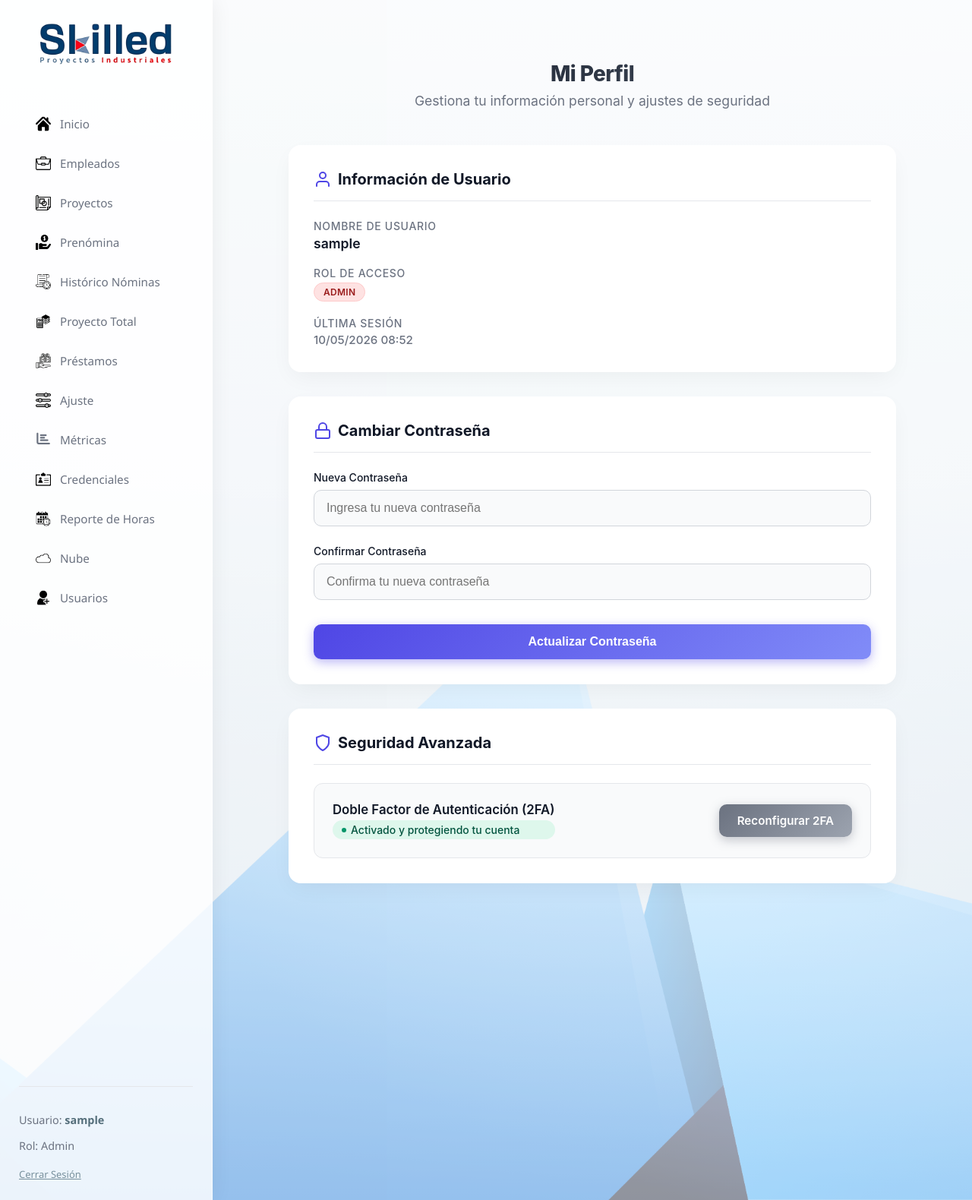
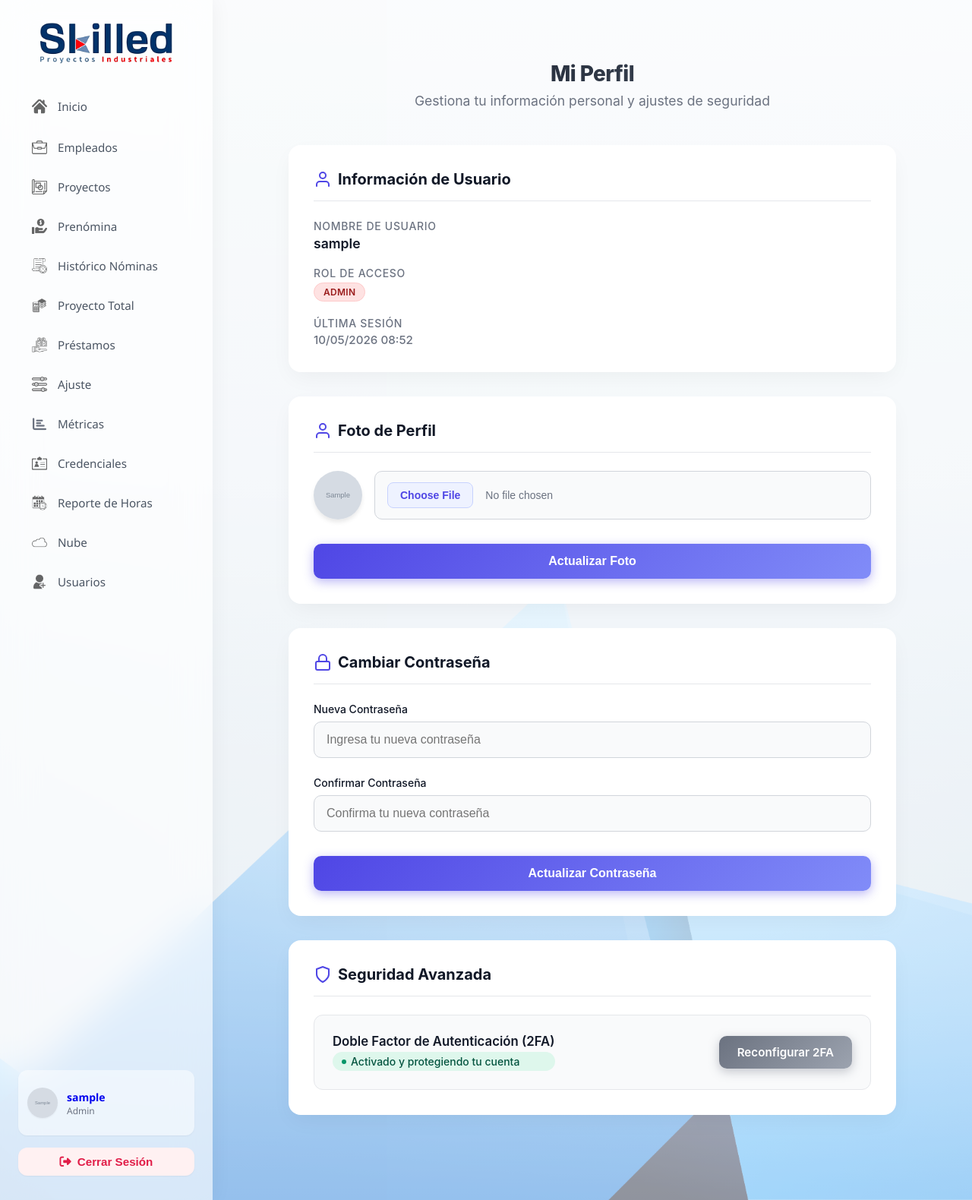
Before and after one commit to Danielnvcd/Skilled-api, a Flask app: page /profile in a window 1280 px wide. Shown: the whole page at 76% size. Run offline with Flask 3, Linux system fonts and the light colour scheme; the visitor is signed in with stand-in values (Sample User, id 1); tables that the repository leaves empty hold one stand-in row (values such as "Sample post"); grey boxes marked "Sample" are stand-in pictures; some libraries are stand-ins or nearby versions.

Commit message:
mejoras de diseño

```diff
--- a/app/routes/auth.py
+++ b/app/routes/auth.py
@@ -25,15 +25,44 @@ def profile():
         new_password = request.form.get('new_password')
         confirm_password = request.form.get('confirm_password')
 
-        if new_password != confirm_password:
-            flash('Las contraseñas no coinciden.', 'danger')
-        elif not is_strong_password(new_password):
-            flash('La nueva contraseña es demasiado débil (usa mayúsculas, minúsculas, números y símbolos).', 'danger')
-        else:
-            user.password_hash = generate_password_hash(new_password)
-            db.session.commit()
-            flash('Contraseña actualizada correctamente.', 'success')
-            log_action(f"Contraseña actualizada para {user.username}")
+        if new_password:
+            if new_password != confirm_password:
+                flash('Las contraseñas no coinciden.', 'danger')
+            elif not is_strong_password(new_password):
+                flash('La nueva contraseña es demasiado débil (usa mayúsculas, minúsculas, números y símbolos).', 'danger')
+            else:
+                user.password_hash = generate_password_hash(new_password)
+                db.session.commit()
+                flash('Contraseña actualizada correctamente.', 'success')
+                log_action(f"Contraseña actualizada para {user.username}")
+
+    if request.method == 'POST':
+        profile_pic = request.files.get('profile_pic')
+        if profile_pic and profile_pic.filename != '':
+            from werkzeug.utils import secure_filename
+            from app.utils import allowed_image_file
+            import os, uuid
+            if allowed_image_file(profile_pic):
+                ext = profile_pic.filename.rsplit('.', 1)[-1].lower() if '.' in profile_pic.filename else ''
+                filename = secure_filename(profile_pic.filename)
+                unique_filename = f"profile_{user.id}_{uuid.uuid4().hex[:8]}.{ext}"
+                upload_path = os.path.join(current_app.config['UPLOAD_FOLDER'], unique_filename)
+                profile_pic.save(upload_path)
+
+                if user.profile_pic and user.profile_pic != 'default.png':
+                    old_pic_path = os.path.join(current_app.config['UPLOAD_FOLDER'], user.profile_pic)
+                    if os.path.exists(old_pic_path):
+                        try:
+                            os.remove(old_pic_path)
+                        except Exception as e:
+                            current_app.logger.warning(f"No se pudo eliminar foto antigua: {e}")
+
+                user.profile_pic = unique_filename
+                db.session.commit()
+                flash('Foto de perfil actualizada correctamente.', 'success')
+                log_action(f"Foto de perfil actualizada para {user.username}")
+            else:
+                flash('Foto rechazada: solo se permiten imágenes JPG o PNG reales.', 'warning')
 
     return render_template('profile.html', user=user)
 
--- /dev/null
+++ b/static/js/tailwind-config.js
@@ -0,0 +1,8 @@
+tailwind.config = {
+    corePlugins: { preflight: false },
+    theme: {
+        extend: {
+            colors: { primary: '#3b82f6' }
+        }
+    }
+};
--- a/templates/base.html
+++ b/templates/base.html
@@ -8,6 +8,8 @@
     <link rel="icon" href="{{ url_for('static', filename='icono.ico') }}" type="image/x-icon">
     <link rel="stylesheet" href="https://cdnjs.cloudflare.com/ajax/libs/font-awesome/6.4.0/css/all.min.css">
     <link rel="stylesheet" href="{{ url_for('static', filename='css/base.css') }}?v=2">
+    <script src="https://cdn.tailwindcss.com"></script>
+    <script src="{{ url_for('static', filename='js/tailwind-config.js') }}"></script>
     <style>
         body {
             background: linear-gradient(180deg, rgba(255, 255, 255, 0.95) 0%, rgba(255, 255, 255, 0.85) 40%, rgba(255, 255, 255, 0.4) 100%),
@@ -17,98 +19,107 @@
             background-repeat: no-repeat;
             background-attachment: fixed;
         }
+
+        .custom-scrollbar::-webkit-scrollbar {
+            width: 4px;
+        }
+
+        .custom-scrollbar::-webkit-scrollbar-track {
+            background: transparent;
+        }
+
+        .custom-scrollbar::-webkit-scrollbar-thumb {
+            background: rgba(100, 116, 139, 0.2);
+            border-radius: 4px;
+        }
+
+        .custom-scrollbar::-webkit-scrollbar-thumb:hover {
+            background: rgba(100, 116, 139, 0.4);
+        }
     </style>
     {% block head %}{% endblock %}
 </head>
 
 <body>
-    <div class="sidebar">
-        <div class="logo">
+    {% macro menu_link(endpoint, is_url, icon_filename, text, is_fas=false) %}
+    {% set url = endpoint if is_url else url_for(endpoint) %}
+    {% set is_active = (request.endpoint == endpoint) if not is_url else false %}
+    <a href="{{ url }}" {% if is_url %}target="_blank" {% endif %}
+        class="group flex items-center px-4 py-3 mb-1.5 rounded-xl text-[0.95rem] font-medium transition-all duration-300 no-underline
+              {{ 'bg-gradient-to-r from-blue-100/70 to-transparent border-l-4 border-blue-500 text-gray-800 shadow-[2px_0_10px_rgba(59,130,246,0.05)]' if is_active else 'text-gray-600 hover:bg-gray-50/80 hover:text-gray-800 border-l-4 border-transparent' }}"
+        {% if is_active %}data-active="true" {% endif %}>
+
+        <div class="flex items-center justify-center w-6 h-6 mr-3 transition-all duration-300">
+            {% if is_fas %}
+            <i class="{{ icon_filename }} text-lg transition-transform duration-300 group-hover:scale-110
+                           {{ 'text-gray-800' if is_active else 'text-gray-500 group-hover:text-gray-700' }}"></i>
+            {% else %}
+            <img src="{{ url_for('static', filename=icon_filename) }}" class="w-5 h-5 object-contain transition-transform duration-300 group-hover:scale-110
+                            {{ 'brightness-0 opacity-90' if is_active else 'opacity-60 group-hover:opacity-80' }}"
+                alt="{{ text }}">
+            {% endif %}
+        </div>
+        <span>{{ text }}</span>
+    </a>
+    {% endmacro %}
+    <div
+        class="w-[280px] bg-white/70 backdrop-blur-xl border-r border-white/50 shadow-[4px_0_24px_rgba(0,0,0,0.04)] flex flex-col p-6 shrink-0 z-10 h-full relative overflow-x-hidden">
+        <div class="text-center mb-8 flex justify-center">
             <img src="{{ url_for('static', filename='imagenes/skilled (1).png') }}" alt="Skilled"
-                style="width: 180px; height: 60px; object-fit: contain; mix-blend-mode: multiply; filter: contrast(1.1); margin-bottom: 10px;">
+                class="w-[180px] h-[60px] object-contain mix-blend-multiply contrast-125 transition-transform duration-300 hover:scale-105">
         </div>
-        <nav class="menu">
+        <nav id="sidebar-menu"
+            class="flex-1 overflow-y-auto overflow-x-hidden mb-4 pr-1 space-y-1 custom-scrollbar relative">
             {% if session.get('role') != 'coordinador' %}
-            <a href="{{ url_for('main.home') }}" class="{{ 'active' if request.endpoint == 'main.home' }}">
-                <img src="{{ url_for('static', filename='iconos/inicio.png') }}" class="menu-icon" alt="Inicio"> Inicio
-            </a>
-            <!-- Add more links here later -->
-            <a href="{{ url_for('trabajadores.index') }}"
-                class="{{ 'active' if request.endpoint == 'trabajadores.index' }}">
-                <img src="{{ url_for('static', filename='iconos/trabajadores.png') }}" class="menu-icon"
-                    alt="Empleados"> Empleados
-            </a>
-            <a href="{{ url_for('proyectos.index') }}" class="{{ 'active' if request.endpoint == 'proyectos.index' }}">
-                <img src="{{ url_for('static', filename='iconos/proyectos.png') }}" class="menu-icon" alt="Proyectos">
-                Proyectos
-            </a>
+            {{ menu_link('main.home', false, 'iconos/inicio.png', 'Inicio') }}
+            {{ menu_link('trabajadores.index', false, 'iconos/trabajadores.png', 'Empleados') }}
+            {{ menu_link('proyectos.index', false, 'iconos/proyectos.png', 'Proyectos') }}
+            {{ menu_link('prenomina.index', false, 'iconos/prenomina.png', 'Prenómina') }}
+            {{ menu_link('historico.index', false, 'iconos/nominaglobal.png', 'Histórico Nóminas') }}
+            {{ menu_link('proyecto_total.index', false, 'iconos/proyecto total.png', 'Proyecto Total') }}
+            {{ menu_link('prestamos.index', false, 'iconos/prestamos.png', 'Préstamos') }}
+            {{ menu_link('ajustes.index', false, 'iconos/ajuste.png', 'Ajuste') }}
+            {{ menu_link('metricas.index', false, 'fas fa-chart-bar', 'Métricas', true) }}
+            {% endif %}
 
-            <a href="{{ url_for('prenomina.index') }}" class="{{ 'active' if request.endpoint == 'prenomina.index' }}">
-                <img src="{{ url_for('static', filename='iconos/prenomina.png') }}" class="menu-icon" alt="Prenómina">
-                Prenómina
-            </a>
-            <a href="{{ url_for('historico.index') }}" class="{{ 'active' if request.endpoint == 'historico.index' }}">
-                <img src="{{ url_for('static', filename='iconos/nominaglobal.png') }}" class="menu-icon"
-                    alt="Nóminas Globales">
-                Histórico Nóminas
-            </a>
-            <a href="{{ url_for('proyecto_total.index') }}"
-                class="{{ 'active' if request.endpoint == 'proyecto_total.index' }}">
-                <img src="{{ url_for('static', filename='iconos/proyecto total.png') }}" class="menu-icon"
-                    alt="Proyecto Total">
-                Proyecto Total
-            </a>
-            <a href="{{ url_for('prestamos.index') }}" class="{{ 'active' if request.endpoint == 'prestamos.index' }}">
-                <img src="{{ url_for('static', filename='iconos/prestamos.png') }}" class="menu-icon" alt="Préstamos">
-                Préstamos
-            </a>
-            <a href="{{ url_for('ajustes.index') }}" class="{{ 'active' if request.endpoint == 'ajustes.index' }}">
-                <img src="{{ url_for('static', filename='iconos/ajuste.png') }}" class="menu-icon" alt="Ajuste">
-                Ajuste
-            </a>
-            <a href="{{ url_for('metricas.index') }}" class="{{ 'active' if request.endpoint == 'metricas.index' }}">
-                <i class="fas fa-chart-bar"
-                    style="width: 20px; height: 20px; margin-right: 12px; font-size: 1.1rem; color: #6b7280; text-align: center;"></i>
-                Métricas
-            </a>
+            {{ menu_link('main.credenciales', false, 'iconos/credenciales.png', 'Credenciales') }}
+            {{ menu_link('horas.index', false, 'iconos/horario.png', 'Reporte de Horas') }}
+            {{ menu_link('https://nube.skilledmx.cloud', true, 'iconos/nube.png', 'Nube') }}
+
+            {% if session.get('role') == 'coordinador' %}
+            {{ menu_link('ficha.index', false, 'iconos/ficha tecnica.png', 'Ficha Técnica') }}
             {% endif %}
-            <a href="{{ url_for('main.credenciales') }}"
-                class="{{ 'active' if request.endpoint == 'main.credenciales' }}">
-                <img src="{{ url_for('static', filename='iconos/credenciales.png') }}" class="menu-icon"
-                    alt="Credenciales"> Credenciales
-            </a>
-            <a href="{{ url_for('horas.index') }}" class="{{ 'active' if request.endpoint == 'horas.index' }}">
-                <img src="{{ url_for('static', filename='iconos/horario.png') }}" class="menu-icon" alt="Coordinadores">
-                Reporte de Horas
-            </a>
-            <a href="https://nube.skilledmx.cloud" target="_blank">
-                <img src="{{ url_for('static', filename='iconos/nube.png') }}" class="menu-icon" alt="Nube">
-                Nube
-            </a>
-            {% if session.get('role') == 'coordinador' %}
-            <a href="{{ url_for('ficha.index') }}" class="{{ 'active' if request.endpoint == 'ficha.index' }}">
-                <img src="{{ url_for('static', filename='iconos/ficha tecnica.png') }}" class="menu-icon"
-                    alt="Ficha Técnica">
-                Ficha Técnica
-            </a>
-            {% endif %}
+
             {% if session.get('role') == 'admin' %}
-            <a href="{{ url_for('users.list_users') }}"
-                class="{{ 'active' if request.endpoint == 'users.list_users' }}">
-                <img src="{{ url_for('static', filename='iconos/usuario.png') }}" class="menu-icon" alt="Usuarios">
-                Usuarios
-            </a>
+            {{ menu_link('users.list_users', false, 'iconos/usuario.png', 'Usuarios') }}
             {% endif %}
         </nav>
-        <div class="user-info">
-            <p>Usuario: <a href="{{ url_for('auth.profile') }}"
-                    style="color: #546e7a; text-decoration: none; font-weight: bold;">{{ session.get('user', 'Invitado')
-                    }}</a></p>
-            <p>Rol: <span style="text-transform: capitalize;">{{ session.get('role', 'Ninguno') }}</span></p>
 
-            <form method="POST" action="{{ url_for('auth.logout') }}">
+        <div class="mt-auto pt-6 border-t border-gray-200/60 pb-2">
+            <div class="flex items-center space-x-3 mb-4 bg-white/50 p-3 rounded-xl border border-white shadow-sm">
+                {% if current_user and current_user.profile_pic and current_user.profile_pic != 'default.png' %}
+                <img src="{{ url_for('users.serve_profile_pic', filename=current_user.profile_pic) }}" alt="Foto de perfil" class="w-10 h-10 rounded-full object-cover shrink-0 shadow-sm border border-gray-200">
+                {% else %}
+                <div class="w-10 h-10 rounded-full bg-gradient-to-tr from-blue-600 to-indigo-600 text-white flex items-center justify-center font-bold text-lg shadow-md shadow-blue-500/20 shrink-0">
+                    {{ session.get('user', 'I')[:1] | upper }}
+                </div>
+                {% endif %}
+                <div class="overflow-hidden">
+                    <p class="text-sm font-bold text-gray-800 truncate mb-0"><a href="{{ url_for('auth.profile') }}"
+                            class="hover:text-blue-600 transition-colors no-underline">{{ session.get('user',
+                            'Invitado') }}</a></p>
+                    <p class="text-xs text-gray-500 font-medium capitalize truncate mt-0">{{ session.get('role',
+                        'Ninguno') }}</p>
+                </div>
+            </div>
+
+            <form method="POST" action="{{ url_for('auth.logout') }}" class="w-full">
                 <input type="hidden" name="csrf_token" value="{{ csrf_token() }}">
-                <button type="submit" class="btn-logout">Cerrar Sesión</button>
+                <button type="submit"
+                    class="group w-full flex items-center justify-center space-x-2 px-4 py-2.5 bg-rose-50 hover:bg-rose-100/80 text-rose-600 hover:text-rose-700 rounded-xl font-bold text-[0.95rem] transition-all duration-300 border-none shadow-sm hover:shadow-md hover:-translate-y-0.5">
+                    <i class="fas fa-sign-out-alt"></i>
+                    <span>Cerrar Sesión</span>
+                </button>
             </form>
         </div>
     </div>
@@ -128,7 +139,7 @@
     </div>
 
     <script src="{{ url_for('static', filename='js/no_dblclick.js') }}"></script>
-    <script src="{{ url_for('static', filename='js/session_interceptor.js') }}?v=1"></script>
+    <script src="{{ url_for('static', filename='js/session_interceptor.js') }}?v=3"></script>
     {% block scripts %}{% endblock %}
 </body>
 
--- a/templates/profile.html
+++ b/templates/profile.html
@@ -36,6 +36,42 @@
                 </span>
             </div>
         </div>
+    </div>
+
+    <div class="profile-card">
+        <h3 class="card-title">
+            <svg width="24" height="24" viewBox="0 0 24 24" fill="none" stroke="currentColor" stroke-width="2" stroke-linecap="round" stroke-linejoin="round">
+                <path d="M20 21v-2a4 4 0 0 0-4-4H8a4 4 0 0 0-4 4v2"></path>
+                <circle cx="12" cy="7" r="4"></circle>
+            </svg>
+            Foto de Perfil
+        </h3>
+        <form method="POST" action="{{ url_for('auth.profile') }}" enctype="multipart/form-data">
+            <input type="hidden" name="csrf_token" value="{{ csrf_token() }}">
+            <div class="form-group" style="display: flex; align-items: center; margin-bottom: 1.5rem; gap: 1rem;">
+                {% if user.profile_pic and user.profile_pic != 'default.png' %}
+                <img src="{{ url_for('users.serve_profile_pic', filename=user.profile_pic) }}" alt="Foto" style="width: 64px; height: 64px; border-radius: 50%; object-fit: cover; box-shadow: 0 4px 6px -1px rgba(0,0,0,0.1); flex-shrink: 0;">
+                {% else %}
+                <div style="width: 64px; height: 64px; border-radius: 50%; background: linear-gradient(135deg, #4F46E5, #3B82F6); color: white; display: flex; align-items: center; justify-content: center; font-size: 1.5rem; font-weight: bold; box-shadow: 0 4px 6px -1px rgba(0,0,0,0.1); flex-shrink: 0;">
+                    {{ user.username[:1] | upper }}
+                </div>
+                {% endif %}
+                <div style="flex: 1;">
+                    <style>
+                        .file-upload-modern::-webkit-file-upload-button {
+                            background-color: #EEF2FF; color: #4F46E5; border: 1px solid #C7D2FE; padding: 0.5rem 1rem; border-radius: 8px; font-weight: 600; font-size: 0.875rem; cursor: pointer; transition: all 0.2s; margin-right: 1rem;
+                        }
+                        .file-upload-modern::-webkit-file-upload-button:hover {
+                            background-color: #E0E7FF;
+                        }
+                    </style>
+                    <input type="file" name="profile_pic" accept="image/*" required class="file-upload-modern" style="width: 100%; font-size: 0.875rem; color: #6B7280; outline: none; cursor: pointer;">
+                </div>
+            </div>
+            <button type="submit" class="btn-primary" style="margin-top: 0.5rem;">
+                Actualizar Foto
+            </button>
+        </form>
     </div>
 
     <div class="profile-card">
--- a/templates/users.html
+++ b/templates/users.html
@@ -40,9 +40,9 @@
                             data-fullname="{{ user.full_name or '' }}" data-area="{{ user.area or '' }}"
                             data-position="{{ user.position or '' }}" data-contact="{{ user.contact_info or '' }}"
                             data-profile-pic="{% if user.profile_pic and user.profile_pic != 'default.png' %}{{ url_for('users.serve_profile_pic', filename=user.profile_pic) }}{% endif %}">
-                            <div class="user-badge" {% if user.profile_pic and user.profile_pic !='default.png'
-                                %}style="background-image: url('{{ url_for('users.serve_profile_pic', filename=user.profile_pic) }}'); background-size: cover; background-position: center; color: transparent;"
-                                {% endif %}>
+                            <div class="avatar-initial" style="flex-shrink: 0; {% if user.profile_pic and user.profile_pic !='default.png'
+                                %}background-image: url('{{ url_for('users.serve_profile_pic', filename=user.profile_pic) }}'); background-size: cover; background-position: center; color: transparent;{% endif %}"
+                                >
                                 {{ user.username[0] | upper }}
                             </div>
                             {{ user.username }}
```
Also changed, not shown: app/__init__.py (+13 -3 lines), static/js/sidebar-scroll.js (added, +35 -0 lines), templates/index.html (+5 -5 lines). Lines whose indentation alone changed are shown as unchanged.
